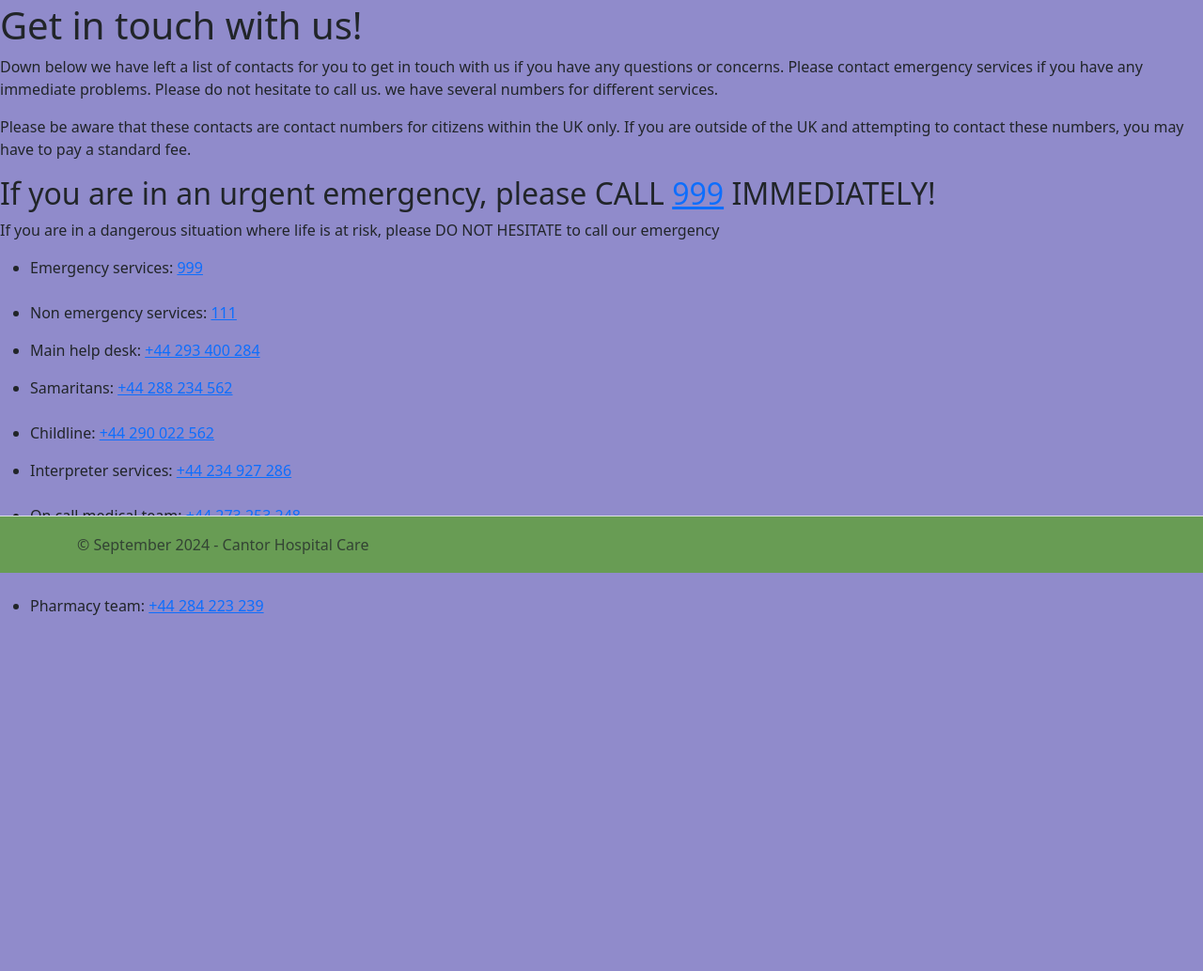
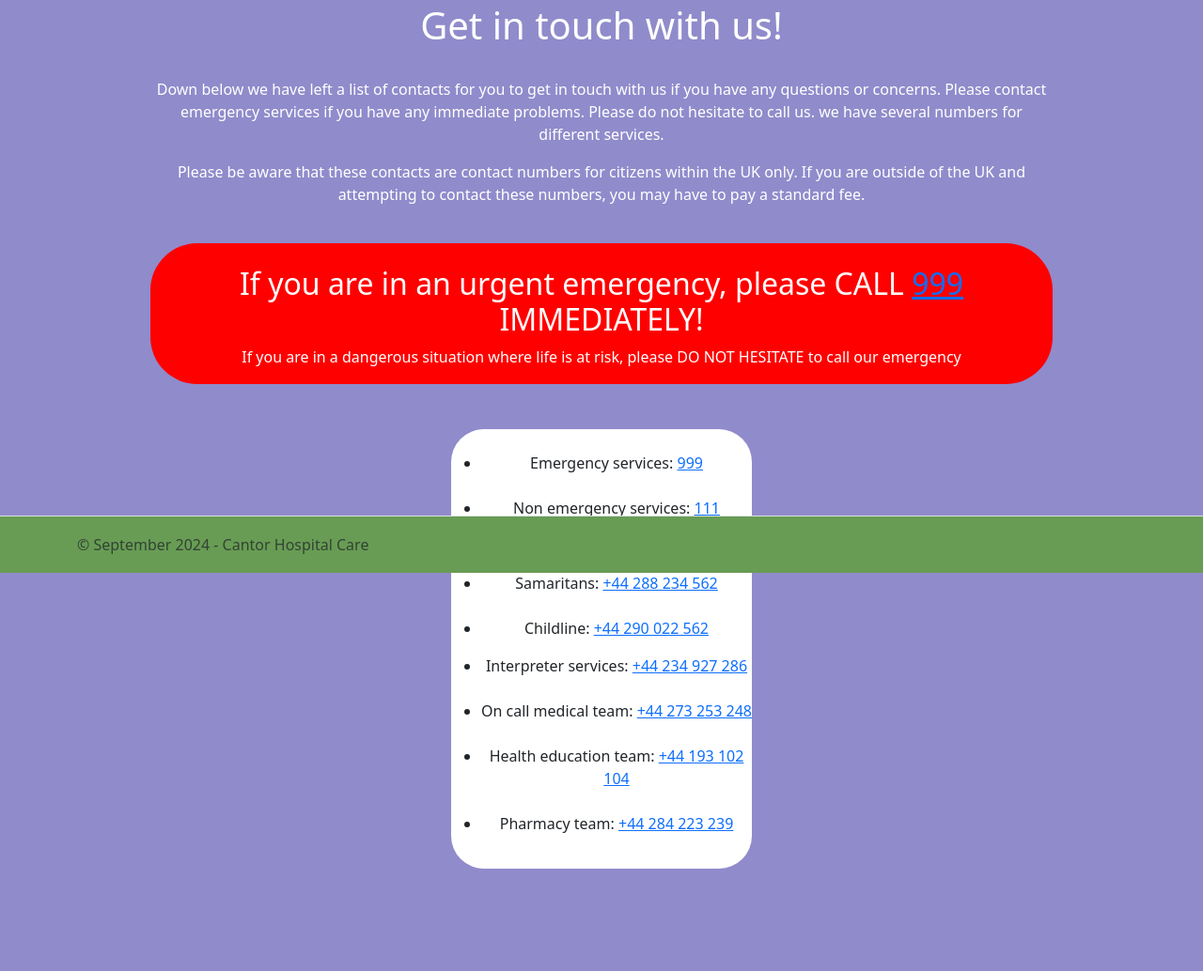
Before and after one commit to Dec-246/HospitalManagementSystem, a PHP site: page /contactInfo.php in a window 1280 px wide. Shown: the part 190-1224 px from the top of the page at 94% size. Before the commit the page ends 845 px from the top, so only its background shows below. Run offline with PHP 8.4, Linux system fonts and the light colour scheme.

Commit message:
contact page complete

```diff
--- a/contactInfo.php
+++ b/contactInfo.php
@@ -51,10 +51,13 @@
                 }
             </script>
 
-            <h1>Get in touch with us!</h1>
+            <div class="contactTitle">
+                <h1>Get in touch with us!</h1>
+            </div>
+
 
             <div class="contactUs">
-                <p>Down below we have left a list of contacts for you to get in touch with us if you have
+                <br><p>Down below we have left a list of contacts for you to get in touch with us if you have
                     any questions or concerns. Please contact emergency services if you have any immediate problems.
 
                     Please do not hesitate to call us. we have several numbers for different services.
@@ -62,19 +65,19 @@
 
                 <p>Please be aware that these contacts are contact numbers for citizens within the UK only.
                     If you are outside of the UK and attempting to contact these numbers, you may have to pay a standard fee.
-                </p>
+                </p><br>
             </div>
 
             <div class="EMERGENCY">
-                <h2>If you are in an urgent emergency, please CALL <a href="tel: --999"> 999</a> IMMEDIATELY! </h2>
+                <br><h2>If you are in an urgent emergency, please CALL <a href="tel: --999"> 999</a> IMMEDIATELY! </h2>
 
-                <p> If you are in a dangerous situation where life is at risk, please DO NOT HESITATE to call our emergency
-            </div>
+                <p> If you are in a dangerous situation where life is at risk, please DO NOT HESITATE to call our emergency</p><br>
+            </div><br><br>
 
             <div class="contactNumbers">
 
                 <div class="emergencyNumber">
-                    <ul>
+                    <br><ul>
                         <li>Emergency services: <a href="tel: --999"> 999</a></li><br>
 
                         <li>Non emergency services: <a href="tel: --111"> 111</a></li></ul>
--- a/css/global.css
+++ b/css/global.css
@@ -147,8 +147,6 @@ section{
   text-align: center;
 }
 
-
-
 .column{
   padding-top: 50px;
   float: left;
@@ -181,6 +179,48 @@ section{
 }
 
 
+/* Location page
+-------------------------------------------------- */
+.location{
+  color: white;
+  text-align: center;
+}
+.map{
+  margin: auto;
+  text-align: center;
+}
+
+/* Contact Info page
+-------------------------------------------------- */
+
+.contactTitle{
+  color: white;
+  margin: auto;
+  text-align: center;
+}
+.contactUs{
+  color: white;
+  margin: auto;
+  text-align: center;
+  width: 75%;
+}
+.EMERGENCY{
+  color: white;
+  margin: auto;
+  text-align: center;
+  width: 75%;
+  height: 150px;
+  background-color: red;
+  border-radius: 50px;
+}
+.contactNumbers{
+  margin: auto;
+  text-align: center;
+  width: 25%;
+  background-color: white;
+  padding-bottom: 20px;
+  border-radius: 35px;
+}
 
 
 
@@ -309,14 +349,3 @@ section{
   padding: 15px 32px;
   width: 200px;
 }
-
-/* Location page
--------------------------------------------------- */
-.location{
-  color: white;
-  text-align: center;
-}
-.map{
-  margin: auto;
-  text-align: center;
-}
```
